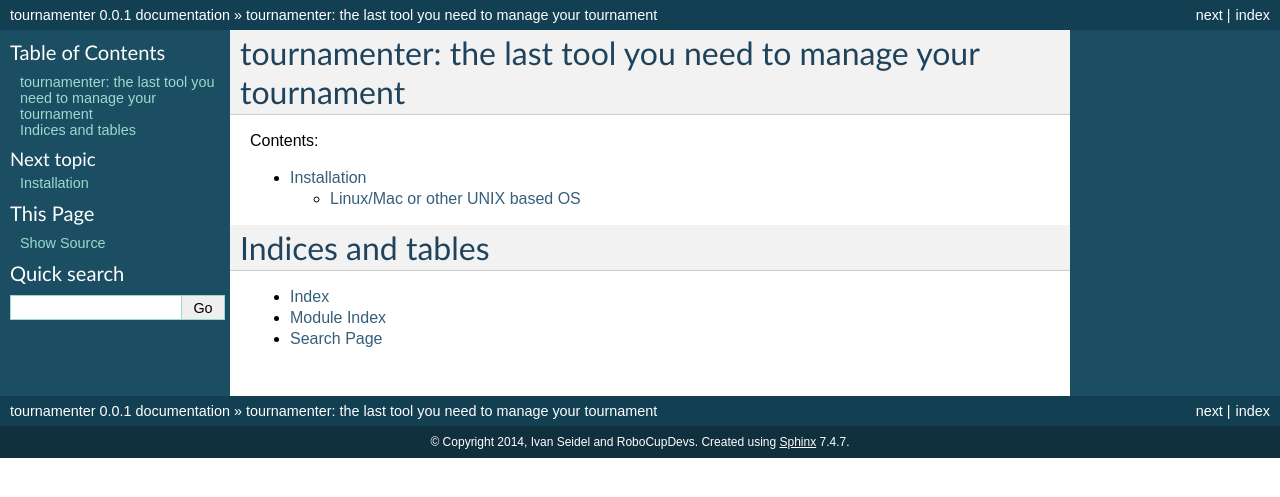
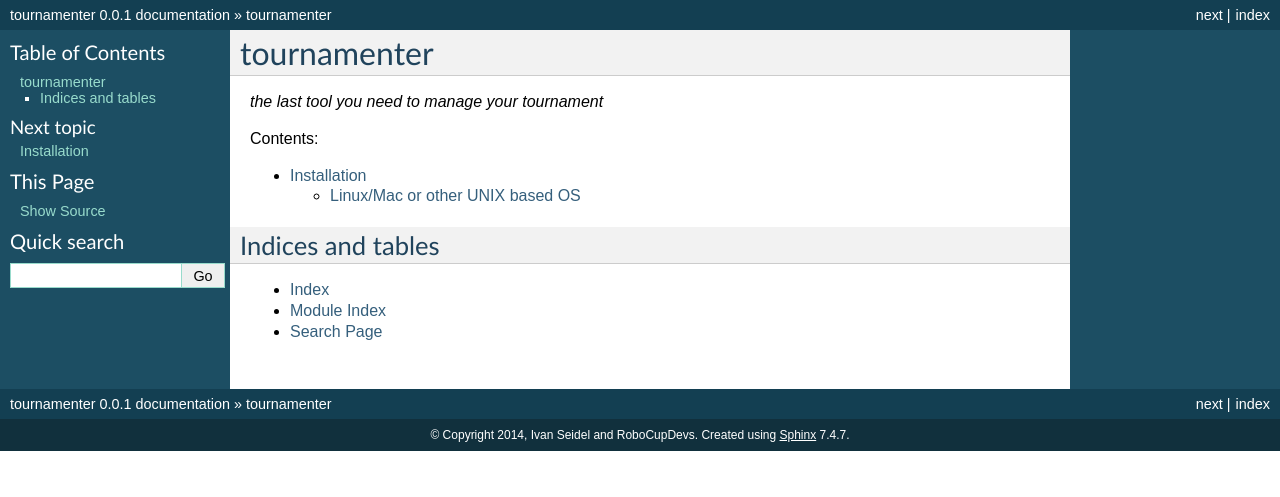
Before and after one commit to RoboCupDev/tournamenter, a Sphinx documentation site: the page built from docs/index.rst, in a window 1280 px wide. Shown: the top 497 px of the page. Built offline with Sphinx 7.4.7, drawn with Linux system fonts in a browser that asks for light colours; pages that are not in the unit, such as notebooks, are missing from menus; some of the changed lines change nothing that is shown.

Commit message:
Docs reorganized

```diff
--- a/docs/index.rst
+++ b/docs/index.rst
@@ -3,8 +3,11 @@
    You can adapt this file completely to your liking, but it should at least
    contain the root `toctree` directive.
 
-tournamenter: the last tool you need to manage your tournament
-==============================================================
+tournamenter
+============
+
+*the last tool you need to manage your tournament*
+
 
 Contents:
 
@@ -18,7 +21,7 @@ Contents:
 
 
 Indices and tables
-==================
+------------------
 
 * :ref:`genindex`
 * :ref:`modindex`
```
